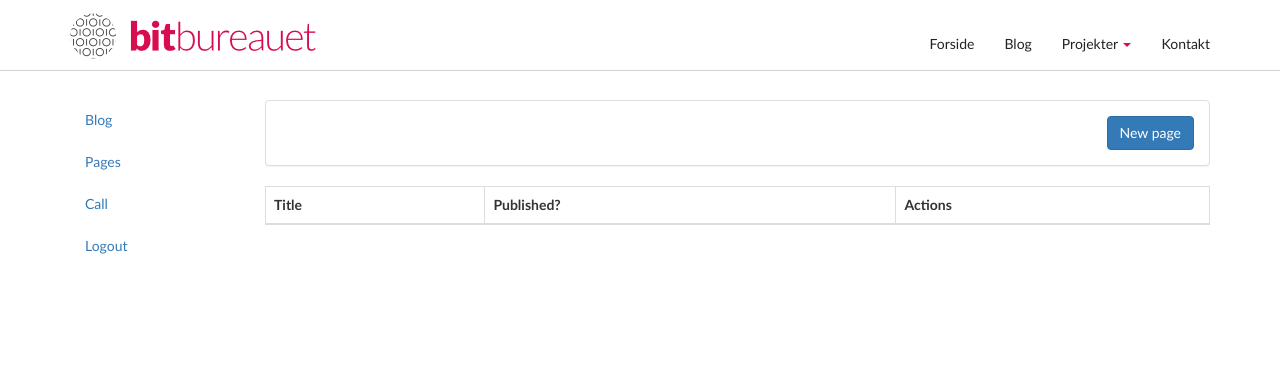
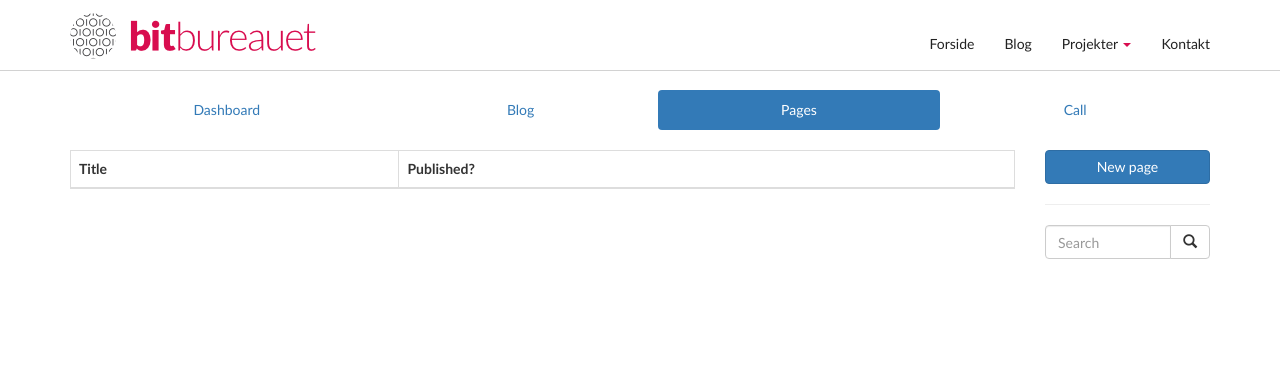
Before and after one commit to bitbureauet/bitbureauet.dk, a Django app: page /console/pages/ in a window 1280 px wide. Shown: the top 371 px of the page. Run offline with Django 3.2, Linux system fonts and the light colour scheme; the visitor is signed in with stand-in values (Sample User, id 1); data that the repository does not hold is empty; some libraries are stand-ins or nearby versions.

Commit message:
A lot of console work

```diff
--- a/bitbureauet/static_src/css/custom.css
+++ b/bitbureauet/static_src/css/custom.css
@@ -1,6 +1,6 @@
 
 body {
-    padding-top: 100px;
+    padding-top: 90px;
     padding-bottom: 20px;
     font-family: "Lato", sans;
     font-weight: 400;
@@ -91,7 +91,6 @@ h1, h2, h3, h4, h5 {
 
 }
 
-
 .textpage {
     padding-top: 25px;
 }
@@ -118,24 +117,3 @@ h1, h2, h3, h4, h5 {
     margin-right: 40px;
     display: inline-block;
 }
-
-
-/* FIXME: please move to console.css */
-
-#id_title, #id_body {
-    background-color: white;
-    border: 1px solid #eee;
-    font-family: "Lato", sans;
-    margin-bottom: 10px;
-    padding: 5px;
-}
-
-#id_title {
-    font-size: 24px;
-    font-weight: 300;
-}
-
-#id_body {
-    width: 100%;
-    height: 20em;
-}
--- /dev/null
+++ b/console/static/css/console.css
@@ -0,0 +1,30 @@
+
+#id_title, #id_teaser, #id_body {
+    background-color: white;
+    border: 1px solid #eee;
+    font-family: "Lato", sans;
+    margin-bottom: 10px;
+    padding: 5px;
+}
+
+#id_title {
+    font-size: 24px;
+    font-weight: 300;
+    width: 100%;
+}
+
+#id_teaser {
+    width: 100%;
+    height: 5em;
+}
+
+#teaser-preview {
+    font-weight: bold;
+    resize: vertical;
+}
+
+#id_body {
+    width: 100%;
+    height: 30em;
+    resize: vertical;
+}
--- a/console/templates/console/admin_base.html
+++ b/console/templates/console/admin_base.html
@@ -3,26 +3,29 @@
 
 {% block content %}
 
+{% addtoblock 'css' %}
+    <link href="{% static 'css/console.css' %}" rel="stylesheet" />
+{% endaddtoblock %}
+
 <div class="row">
-        <div class="col-md-2">
-            <ul class="nav nav-pills nav-stacked">
-                <li>
+  <div class="col-md-12">
+    <ul class="nav nav-pills nav-justified">
+      <li class="{% is_active 'console:dashboard' %}">
+        <a href="{% url 'console:dashboard' %}">Dashboard</a>
+      </li>
+      <li class="{% is_active 'console:blog' %}">
         <a href="{% url 'console:blog' %}">Blog</a>
       </li>
-                <li>
+      <li class="{% is_active 'console:pages' %}">
         <a href="{% url 'console:pages' %}">Pages</a>
       </li>
-                <li>
+      <li class="{% is_active 'console:phone-numbers' %}">
         <a href="{% url 'console:phone-numbers' %}">Call</a>
-                </li>
-                <li>
-                    <a href="{% url 'account_logout' %}">Logout</a>
       </li>
     </ul>
   </div>
+</div>
 
-        <div class="col-md-10">
 {% block admin_content %}{% endblock %}
-        </div>
-    </div>
+
 {% endblock %}
--- a/console/templates/console/pages_dashboard.html
+++ b/console/templates/console/pages_dashboard.html
@@ -1,23 +1,16 @@
 {% extends 'console/admin_base.html' %}
 
 {% block admin_content %}
-    <div class="panel panel-default">
-        <div class="panel-body">
-            <a href="{% url 'console:page-create' %}"
-               class="btn btn-primary pull-right">
-                New page
-            </a>
-        </div>
-    </div>
-    <table class="table table-bordered" style="margin-top: 15px">
+
+<div class="row" style="margin-top: 20px">
+  <div class="col-md-10">
+    <table class="table table-bordered">
       <thead>
       <tr>
         <th>
           Title
         <th>
           Published?
-            <th>
-                Actions
       </thead>
       <tbody>
       {% for page in pages %}
@@ -30,29 +23,27 @@
         {% else %}
           <span class="glyphicon glyphicon-remove"></span>
         {% endif %}
-
-            <td>
-                <div class="btn-group">
-                    <a class="btn btn-default"
-                       href="{% url 'console:page-update' page.slug %}">
-                        <span class="glyphicon glyphicon-edit"></span> Edit
-                    </a>
-
-                    {% comment %}
-                    {% if post.published %}
-                        <a class="btn btn-danger"
-                           href="">Unpublish</a>
-                    {% else %}
-                        <a class="btn btn-default"
-                           href="">Publish</a>
-                    {% endif %}
-                    {% endcomment %}
-
-                    <a class="btn btn-default"
-                       href="{% url 'pages:page-detail' page.slug %}">
-                        <span class="glyphicon glyphicon-eye-open"></span> View
-                    </a>
-                </div>
       {% endfor %}
     </table>
+  </div>
+
+  <div class="col-md-2">
+    <a href="{% url 'console:page-create' %}"
+       class="btn btn-primary"
+       style="width: 100%">
+      New page
+    </a>
+    <hr />
+    <form method="GET">
+      <div class="input-group">
+        <input type="text" class="form-control" name="term" placeholder="Search">
+        <span class="input-group-btn">
+          <button class="btn btn-default" type="submit">
+            <i class="glyphicon glyphicon-search"></i>
+          </button>
+        </span>
+      </div>
+    </form>
+  </div>
+</div>
 {% endblock %}
--- a/console/urls.py
+++ b/console/urls.py
@@ -7,6 +7,8 @@ urlpatterns = patterns(
 
     # Blog posts
     url(r'^blog/$', views.BlogDashboard.as_view(), name='blog'),
+    url(r'^blog/search/(?P<term>.*)$', views.BlogDashboard.as_view(), name='blog-search'),
+
     url(r'^blog/new/$', views.PostCreate.as_view(), name='post-create'),
     url(r'^blog/(?P<slug>[\w-]+)/edit/$', views.PostUpdate.as_view(), name='post-update'),
 
--- a/console/views.py
+++ b/console/views.py
@@ -19,6 +19,18 @@ class BlogDashboard(mixins.LoginRequiredMixin, ListView):
     queryset = blog_models.Post.objects.all()
     template_name = 'console/blog_dashboard.html'
     context_object_name = 'posts'
+
+    def get_queryset(self):
+        query = super().get_queryset()
+        term = self.request.GET.get('term', None)
+        if term:
+            query = query.filter(title__icontains=term)
+
+        _filter = self.request.GET.get('filter', None)
+        if _filter == 'drafts':
+            query = query.filter(published=False)
+
+        return query
 
 
 class BlogPostEditMixin:
--- /dev/null
+++ b/core/templatetags/core_tags.py
@@ -0,0 +1,12 @@
+from django import template
+from django.core.urlresolvers import reverse
+
+register = template.Library()
+
+@register.simple_tag(takes_context=True)
+def is_active(context, url_name):
+    resolved_url = reverse(url_name)
+    current_path = context['request'].path
+    if resolved_url == current_path:
+        return 'active'
+    return
```
Also changed, not shown: console/templates/console/blog_dashboard.html (+29 -12 lines), console/templates/console/post_form.html (+51 -21 lines), core/templatetags/__init__.py (added). Lines whose indentation alone changed are shown as unchanged.
